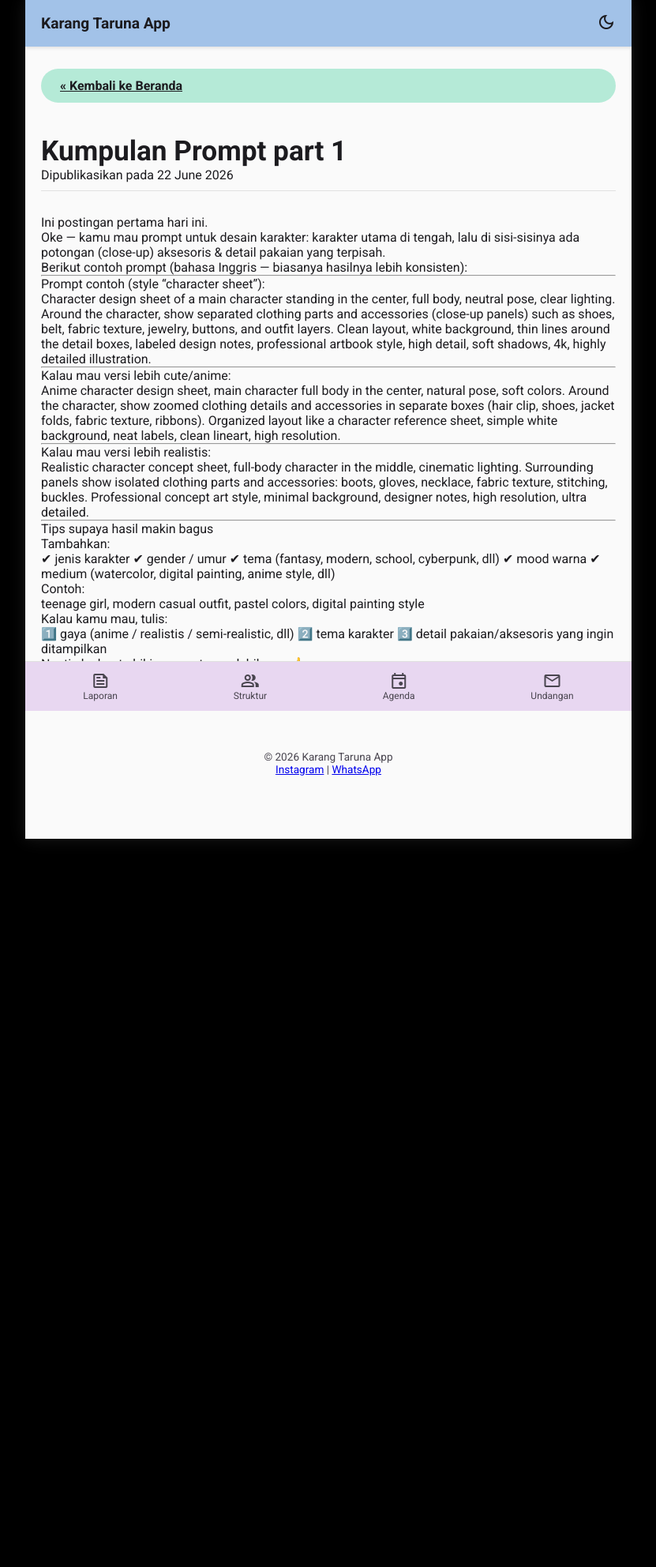
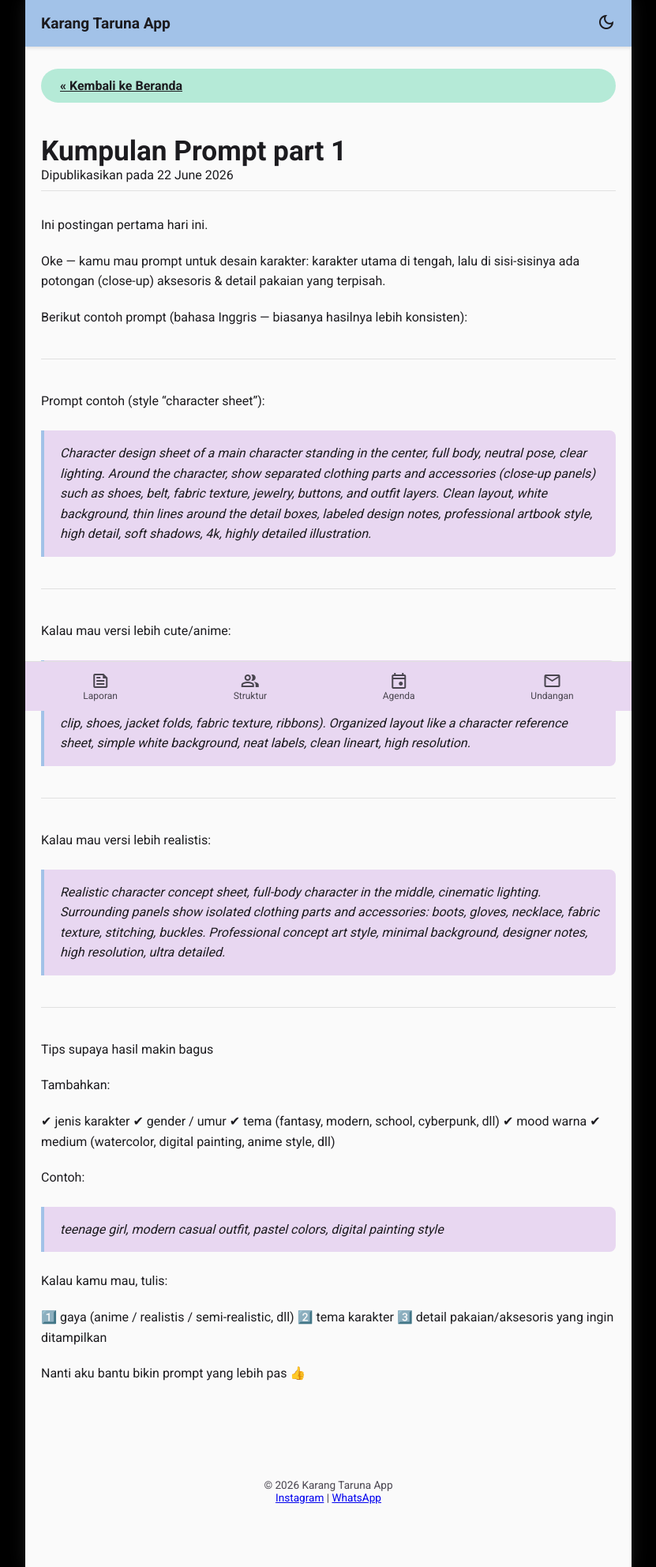
Before and after one commit to cxllme-ahla/cxllme-ahla.github.io, a Jekyll site: the page built from _posts/2026-06-23-Kumpulan Prompt part 1.md, in a window 1280 px wide. Shown: the whole page at 79% size, without its empty margins (224-1055 px from the left). Built offline with Jekyll 4.4.1, drawn with Linux system fonts in a browser that asks for light colours; before the commit the page ends 1062 px from its top, so only the background shows below that.

Commit message:
Update style.scss

```diff
--- a/assets/css/style.scss
+++ b/assets/css/style.scss
@@ -145,3 +145,159 @@
   text-align: center; font-size: 0.85rem; padding: 20px;
   margin-bottom: 60px; color: var(--text-muted);
 }
+
+/* ==========================================================================
+   MARKDOWN & TYPOGRAPHY STYLES (Khusus di dalam konten artikel)
+   ========================================================================== */
+.post-content {
+  line-height: 1.6;
+  font-size: 1rem;
+  color: var(--text-main);
+  word-wrap: break-word;
+
+  /* Headings */
+  h1, h2, h3, h4, h5, h6 {
+    margin-top: 1.75em;
+    margin-bottom: 0.75em;
+    font-weight: 700;
+    line-height: 1.3;
+    color: var(--text-main);
+  }
+  h1 { font-size: 1.8rem; border-bottom: 2px solid var(--surface); padding-bottom: 0.3em; }
+  h2 { font-size: 1.5rem; border-bottom: 1px solid var(--border); padding-bottom: 0.3em; }
+  h3 { font-size: 1.25rem; }
+  h4 { font-size: 1.1rem; }
+  h5 { font-size: 1rem; }
+  h6 { font-size: 0.9rem; color: var(--text-muted); }
+
+  /* Paragraf & Tautan */
+  p { margin-bottom: 1.25em; }
+  a { color: var(--primary); text-decoration: none; font-weight: 500; transition: color 0.2s; }
+  a:hover { text-decoration: underline; filter: brightness(0.9); }
+
+  /* Blockquotes (Kutipan) */
+  blockquote {
+    margin: 1.5em 0;
+    padding: 1em 1.25em;
+    border-left: 4px solid var(--primary);
+    background-color: var(--surface);
+    border-radius: 0 8px 8px 0;
+    color: var(--text-main);
+    font-style: italic;
+  }
+  blockquote p { margin-bottom: 0.5em; }
+  blockquote p:last-child { margin-bottom: 0; }
+
+  /* Lists (Daftar berurut & tidak berurut) */
+  ul, ol { margin-bottom: 1.25em; padding-left: 1.5em; }
+  li { margin-bottom: 0.5em; }
+  li > p { margin-bottom: 0.5em; margin-top: 0.5em; }
+
+  /* Task Lists (Checklist GitHub-style) */
+  ul.task-list { padding-left: 0; list-style: none; }
+  ul.task-list li { display: flex; align-items: flex-start; gap: 8px; }
+  ul.task-list input[type="checkbox"] {
+    margin-top: 5px;
+    accent-color: var(--success); /* Warna Mint Green saat dicentang */
+    width: 16px; height: 16px;
+  }
+
+  /* Inline Code */
+  code {
+    font-family: 'Courier New', Courier, monospace;
+    background-color: var(--surface);
+    padding: 0.2em 0.4em;
+    border-radius: 4px;
+    font-size: 0.85em;
+    color: var(--text-main);
+  }
+
+  /* Preformatted Text & Code Blocks */
+  pre {
+    background-color: #1E1E1E; /* Di-set gelap agar syntax highlight standar selalu terlihat */
+    color: #D4D4D4;
+    padding: 1.25em;
+    border-radius: 8px;
+    overflow-x: auto; /* Scroll horizontal jika kode panjang */
+    margin-bottom: 1.5em;
+    box-shadow: inset 0 0 10px rgba(0,0,0,0.5);
+  }
+  pre code {
+    background-color: transparent;
+    padding: 0;
+    color: inherit;
+    font-size: 0.85em;
+    border-radius: 0;
+  }
+
+  /* Tabel */
+  .table-wrapper {
+    overflow-x: auto;
+    margin-bottom: 1.5em;
+  }
+  table {
+    width: 100%;
+    border-collapse: collapse;
+    font-size: 0.9rem;
+    min-width: 500px; /* Memastikan tabel tidak terlalu menyusut di HP */
+  }
+  th, td {
+    padding: 12px 16px;
+    border: 1px solid var(--border);
+    text-align: left;
+  }
+  th {
+    background-color: var(--surface);
+    font-weight: 700;
+  }
+  tr:nth-child(even) { background-color: rgba(0, 0, 0, 0.02); }
+
+  /* Penyesuaian Tabel untuk Dark Mode */
+  [data-theme="dark"] & tr:nth-child(even) { background-color: rgba(255, 255, 255, 0.03); }
+
+  /* Gambar & Video */
+  img, video {
+    max-width: 100%;
+    height: auto;
+    border-radius: 12px; /* Dibuat sedikit melengkung agar senada dengan UI aplikasi */
+    margin: 1.5em 0;
+    box-shadow: 0 4px 12px rgba(0,0,0,0.1);
+    display: block;
+  }
+  figure { margin: 1.5em 0; }
+  figcaption {
+    text-align: center;
+    font-size: 0.8rem;
+    color: var(--text-muted);
+    margin-top: -0.5em;
+    margin-bottom: 1.5em;
+    font-style: italic;
+  }
+
+  /* Horizontal Rule (Garis Pemisah) */
+  hr {
+    height: 1px;
+    background-color: var(--border);
+    border: none;
+    margin: 2.5em 0;
+  }
+
+  /* Format Teks Lainnya (Kbd, Mark, Del) */
+  kbd {
+    background-color: var(--bg-color);
+    border: 1px solid var(--border);
+    border-radius: 4px;
+    box-shadow: inset 0 -2px 0 var(--border);
+    padding: 2px 6px;
+    font-size: 0.8em;
+    font-family: 'Courier New', Courier, monospace;
+    color: var(--text-main);
+  }
+  mark {
+    background-color: var(--secondary); /* Blush Pink */
+    color: #1C1B1F; /* Teks hitam agar tetap terbaca meski di Dark Mode */
+    padding: 0.1em 0.4em;
+    border-radius: 4px;
+  }
+  del { color: var(--text-muted); }
+}
```
